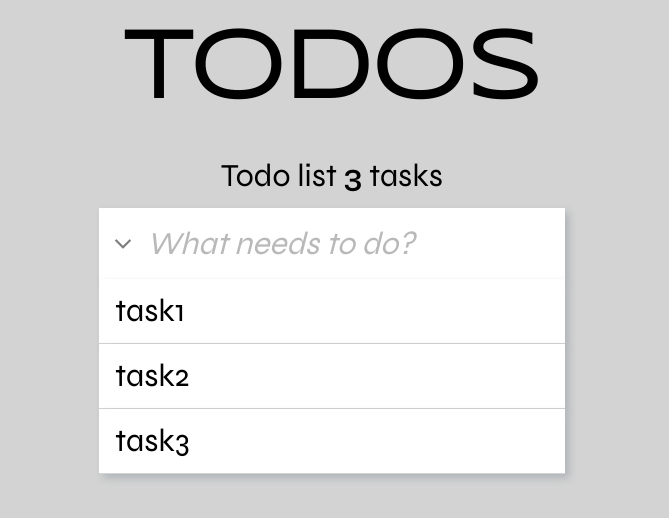
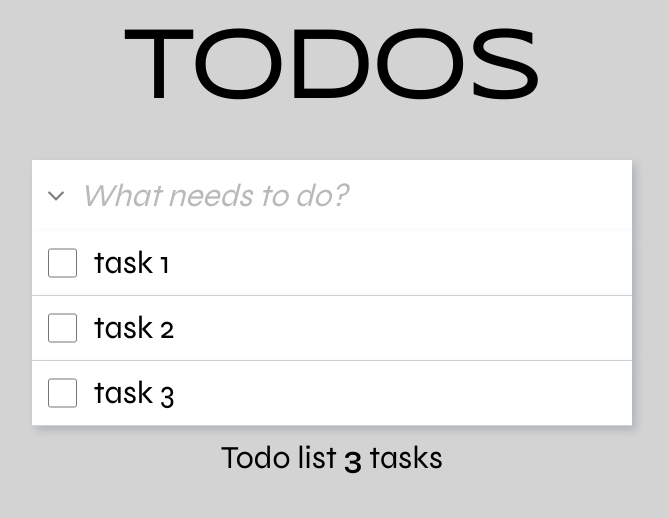
Before and after one commit to ViGoS12/todoList, a React (Create React App) app: page / in a window 1280 px wide. Shown: the top 518 px of the page, without its empty margins (308-977 px from the left). Built offline with nearby package versions, Linux system fonts and the light colour scheme.

Commit message:
Added todo list functionality

```diff
--- a/src/@types/assets.d.ts
+++ b/src/@types/assets.d.ts
@@ -11,5 +11,4 @@ declare module '*.svg' {
 type Todo = {
   id: number
   task: string
-  checked: boolean
 }
--- a/src/App.tsx
+++ b/src/App.tsx
@@ -1,23 +1,27 @@
 import './scss/App.scss'
 import { useState } from 'react'
 
-import Header from './components/header'
+import Footer from './components/footer'
 import TodoPanel from './components/todoPanel'
 import TodoList from './components/todoList/'
 
 const DEFAULT_LIST = [
-  { id: 1, task: 'task1', checked: false },
-  { id: 2, task: 'task2', checked: false },
-  { id: 3, task: 'task3', checked: false },
+  { id: 1, task: 'task 1' },
+  { id: 2, task: 'task 2' },
+  { id: 3, task: 'task 3' },
 ]
 
 function App() {
   const [todos, setTodos] = useState(DEFAULT_LIST)
-  const addTodo = ({ task }: Omit<Todo, 'checked' | 'id'>) => {
-    setTodos([
-      ...todos,
-      { id: todos[todos.length - 1].id + 1, task, checked: false },
-    ])
+
+  const addTodo = ({ task }: Omit<Todo, 'id'>) => {
+    todos.length > 0
+      ? setTodos([...todos, { id: todos[todos.length - 1].id + 1, task }])
+      : setTodos([{ id: 0, task }])
+  }
+
+  const deleteTodo = (id: Todo['id']) => {
+    setTodos(todos.filter((todo) => todo.id !== id))
   }
 
   return (
@@ -25,9 +29,9 @@ function App() {
       <div className='app__container'>
         <div className='app__title'>todos</div>
 
-        <Header todoCount={todos.length} />
         <TodoPanel addTodo={addTodo} />
-        <TodoList todos={todos} />
+        <TodoList todos={todos} deleteTodo={deleteTodo} />
+        <Footer todoCount={todos.length} />
       </div>
     </div>
   )
--- a/src/components/header/Header.module.scss
+++ b/src/components/footer/Footer.module.scss
@@ -1,4 +1,4 @@
-.header {
+.footer {
   text-align: center;
 
   &__title {
--- /dev/null
+++ b/src/components/footer/Footer.tsx
@@ -0,0 +1,17 @@
+import styles from './Footer.module.scss'
+
+interface IHeaderProps {
+  todoCount: number
+}
+
+const Footer: React.FC<IHeaderProps> = ({ todoCount }) => {
+  return (
+    <div className={styles.footer}>
+      <div className={styles.footer__title}>
+        Todo list <b>{todoCount}</b> tasks
+      </div>
+    </div>
+  )
+}
+
+export default Footer
--- /dev/null
+++ b/src/components/footer/index.js
@@ -0,0 +1,2 @@
+import Footer from './Footer'
+export default Footer
--- a/src/components/header/Header.tsx
+++ /dev/null
@@ -1,17 +0,0 @@
-import styles from './Header.module.scss'
-
-interface IHeaderProps {
-  todoCount: number
-}
-
-const Header: React.FC<IHeaderProps> = ({ todoCount }) => {
-  return (
-    <div className={styles.header}>
-      <div className={styles.header__title}>
-        Todo list <b>{todoCount}</b> tasks
-      </div>
-    </div>
-  )
-}
-
-export default Header
--- a/src/components/header/index.js
+++ /dev/null
@@ -1,2 +0,0 @@
-import Header from './Header'
-export default Header
--- a/src/components/todoItem/TodoItem.module.scss
+++ b/src/components/todoItem/TodoItem.module.scss
@@ -5,14 +5,36 @@
   box-shadow: 4px 4px 8px 0px rgba(34, 60, 80, 0.2);
 
   display: flex;
+
   gap: 1rem;
   width: 100%;
   font-size: 2rem;
   padding: 1rem;
   border-bottom: 1px solid lightgray;
 
+  &:hover {
+    .todoItem__deleteBtn {
+      opacity: 0.5;
+    }
+  }
+
+  &__task {
+    display: flex;
+    width: 100%;
+    justify-content: space-between;
+    cursor: pointer;
+  }
+
   &__checkbox {
-    border-radius: 25%;
-    border: 1px solit #000;
+    width: 2rem;
+    height: 2rem;
+
+    cursor: pointer;
+  }
+
+  &__deleteBtn {
+    width: 1.5rem;
+    opacity: 0;
+    cursor: pointer;
   }
 }
--- a/src/components/todoItem/TodoItem.tsx
+++ b/src/components/todoItem/TodoItem.tsx
@@ -1,14 +1,44 @@
 import styles from './TodoItem.module.scss'
+import DeleteBtn from '../../assets/svg/delete.svg'
+import { useState } from 'react'
 
 interface ITodoItemProps {
   todo: Todo
+  deleteTodo: (id: Todo['id']) => void
 }
 
-const TodoItem: React.FC<ITodoItemProps> = ({ todo }) => {
+const TodoItem: React.FC<ITodoItemProps> = ({ todo, deleteTodo }) => {
+  const [checked, setCheck] = useState(false)
+
+  const setCheckbox = () => {
+    setCheck(!checked)
+  }
+  console.log(checked)
   return (
     <div className={styles.todoItem}>
-      {/* <div className={styles.todoItem__checkbox}>X</div> */}
-      {todo.task}
+      <input
+        type='checkbox'
+        onClick={setCheckbox}
+        checked={checked}
+        onChange={setCheckbox}
+        className={styles.todoItem__checkbox}
+      />
+
+      <div
+        className={styles.todoItem__task}
+        onClick={() => setCheck(!checked)}
+        style={{
+          opacity: checked ? 0.5 : 1,
+          textDecoration: checked ? 'line-through' : 'none',
+        }}>
+        {todo.task}
+        <img
+          onClick={() => deleteTodo(todo.id)}
+          className={styles.todoItem__deleteBtn}
+          src={DeleteBtn}
+          alt=''
+        />
+      </div>
     </div>
   )
 }
--- a/src/components/todoList/TodoList.tsx
+++ b/src/components/todoList/TodoList.tsx
@@ -3,13 +3,15 @@ import styles from './TodoList.module.scss'
 
 interface ITodoListProps {
   todos: Todo[]
+  deleteTodo: (id: Todo['id']) => void
 }
 
-const TodoList: React.FC<ITodoListProps> = ({ todos }) => {
+const TodoList: React.FC<ITodoListProps> = ({ todos, deleteTodo }) => {
+  console.log(todos)
   return (
     <div className={styles.todoList}>
       {todos.map((todo) => (
-        <TodoItem key={todo.id} todo={todo} />
+        <TodoItem key={todo.id} todo={todo} deleteTodo={deleteTodo} />
       ))}
     </div>
   )
--- a/src/components/todoPanel/TodoPanel.tsx
+++ b/src/components/todoPanel/TodoPanel.tsx
@@ -8,7 +8,7 @@ const DEFAULT_TODO = {
 }
 
 interface ITodoPanelProps {
-  addTodo: ({ task }: Omit<Todo, 'checked' | 'id'>) => void
+  addTodo: ({ task }: Omit<Todo, 'id'>) => void
 }
 
 const TodoPanel: React.FC<ITodoPanelProps> = ({ addTodo }) => {
@@ -17,7 +17,9 @@ const TodoPanel: React.FC<ITodoPanelProps> = ({ addTodo }) => {
 
   const keyDown = (event: KeyboardEvent<HTMLInputElement>) => {
     if (event.keyCode === 13) {
-      addTodo({ task: todo.task })
+      todo.task.length === 0
+        ? alert('Empty Todo')
+        : addTodo({ task: todo.task })
       setTodo(DEFAULT_TODO)
     }
   }
--- a/src/scss/App.scss
+++ b/src/scss/App.scss
@@ -2,7 +2,7 @@
 
 .app {
   background-color: lightgray;
-  height: 100vh;
+  min-height: 100vh;
   display: flex;
   flex-direction: column;
   align-items: center;
@@ -10,8 +10,9 @@
   &__container {
     display: flex;
     flex-direction: column;
+    text-align: center;
+    width: 75vh;
     gap: 1rem;
-    max-width: 1300px;
   }
   &__title {
     font-size: 6rem;
```
Also changed, not shown: src/assets/svg/delete.svg (added).
